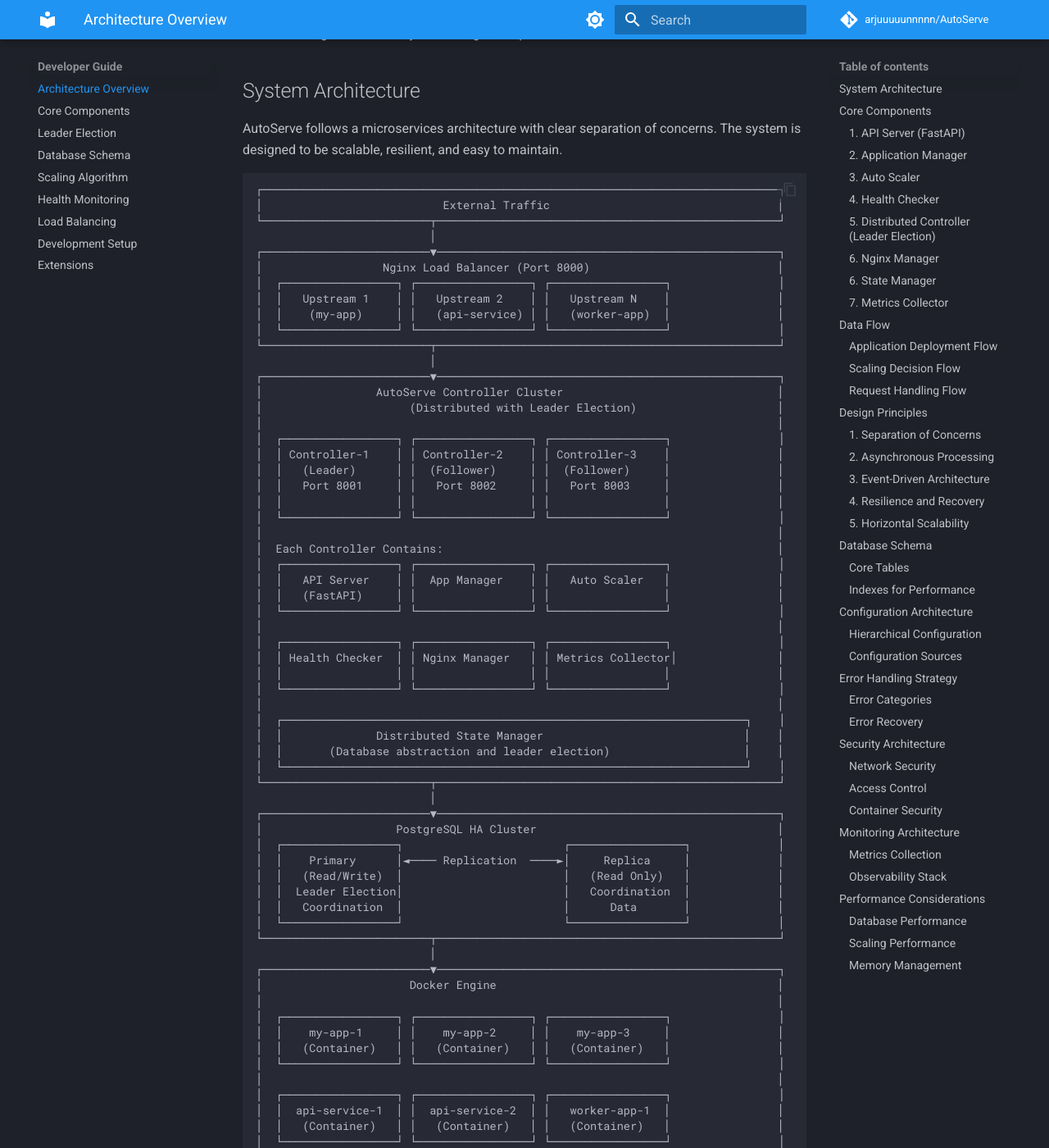
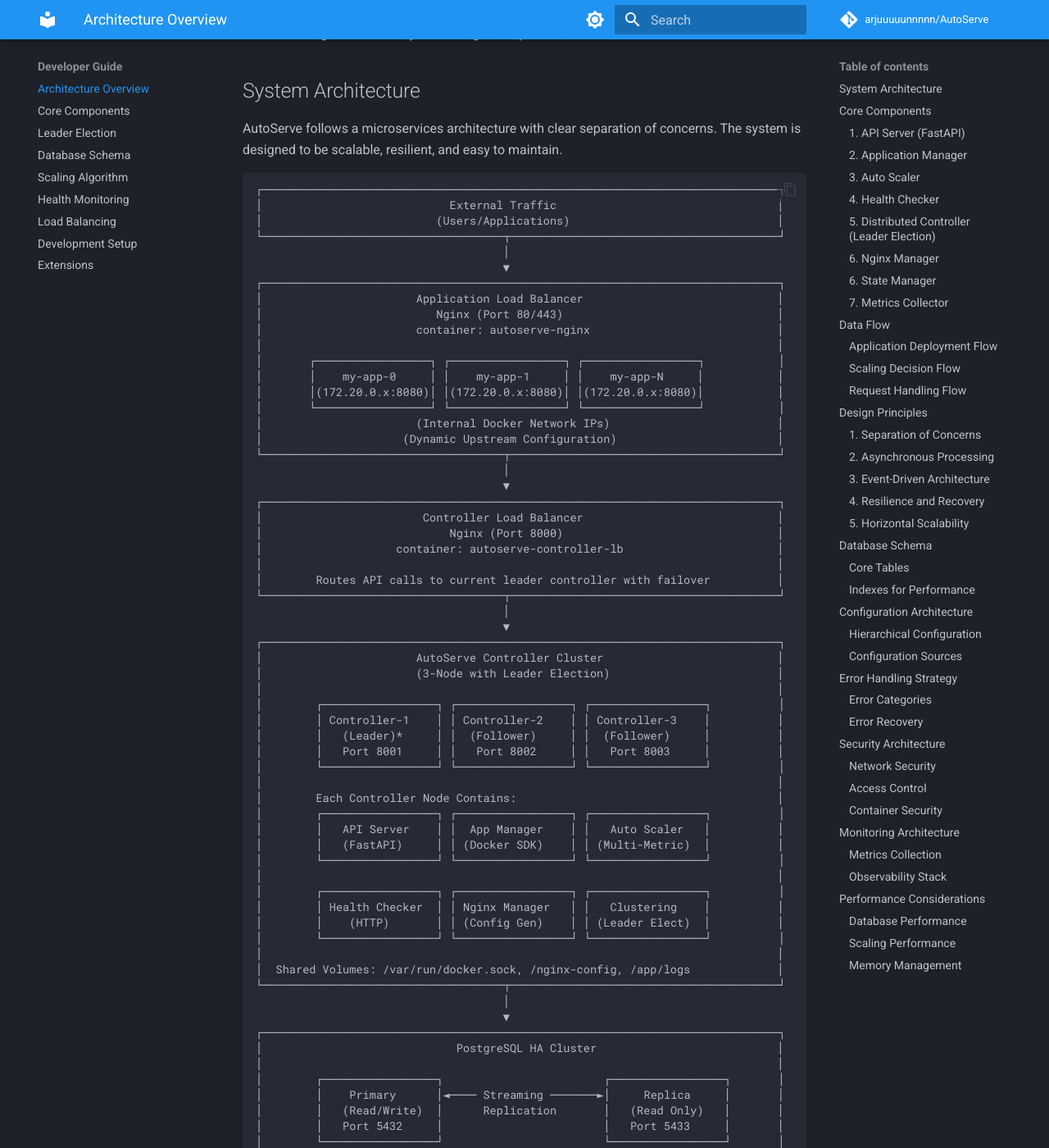
Before and after one commit to arjuuuuunnnnn/Orchestry, an MkDocs documentation site: the page built from docs/developer-guide/architecture.md, in a window 1280 px wide and 1400 px high, scrolled down 200 px. Shown: the whole window at 82% size. Built offline with MkDocs 1.6.1 and Material for MkDocs 9.7.7, drawn with Linux system fonts in a browser that asks for light colours; comment, search, counter and statistics services are not loaded; the version menu is left out; some of the changed text lies outside the part shown.

Commit message:
docs: update done

````diff
--- a/docs/developer-guide/architecture.md
+++ b/docs/developer-guide/architecture.md
@@ -8,67 +8,84 @@
 
 ```
 ┌─────────────────────────────────────────────────────────────────────────────┐
-│                           External Traffic                                  │
-└─────────────────────────┬───────────────────────────────────────────────────┘
-                          │
-┌─────────────────────────▼───────────────────────────────────────────────────┐
-│                  Nginx Load Balancer (Port 8000)                            │
-│  ┌─────────────────┐ ┌─────────────────┐ ┌─────────────────┐                │
-│  │   Upstream 1    │ │   Upstream 2    │ │   Upstream N    │                │
-│  │    (my-app)     │ │   (api-service) │ │   (worker-app)  │                │
-│  └─────────────────┘ └─────────────────┘ └─────────────────┘                │
-└─────────────────────────┬───────────────────────────────────────────────────┘
-                          │
-┌─────────────────────────▼───────────────────────────────────────────────────┐
-│                 AutoServe Controller Cluster                                │
-│                      (Distributed with Leader Election)                     │
+│                            External Traffic                                 │
+│                          (Users/Applications)                               │
+└────────────────────────────────────┬────────────────────────────────────────┘
+                                     │
+                                     ▼
+┌─────────────────────────────────────────────────────────────────────────────┐
+│                       Application Load Balancer                             │
+│                          Nginx (Port 80/443)                                │
+│                       container: autoserve-nginx                            │
 │                                                                             │
-│  ┌─────────────────┐ ┌─────────────────┐ ┌─────────────────┐                │
-│  │ Controller-1    │ │ Controller-2    │ │ Controller-3    │                │
-│  │   (Leader)      │ │  (Follower)     │ │  (Follower)     │                │
-│  │   Port 8001     │ │   Port 8002     │ │   Port 8003     │                │
-│  │                 │ │                 │ │                 │                │
-│  └─────────────────┘ └─────────────────┘ └─────────────────┘                │
+│       ┌─────────────────┐ ┌─────────────────┐ ┌─────────────────┐           │
+│       │    my-app-0     │ │    my-app-1     │ │    my-app-N     │           │
+│       │(172.20.0.x:8080)│ │(172.20.0.x:8080)│ │(172.20.0.x:8080)│           │
+│       └─────────────────┘ └─────────────────┘ └─────────────────┘           │
+│                       (Internal Docker Network IPs)                         │
+│                     (Dynamic Upstream Configuration)                        │
+└────────────────────────────────────┬────────────────────────────────────────┘
+                                     │
+                                     ▼
+┌─────────────────────────────────────────────────────────────────────────────┐
+│                        Controller Load Balancer                             │
+│                            Nginx (Port 8000)                                │
+│                    container: autoserve-controller-lb                       │
 │                                                                             │
-│  Each Controller Contains:                                                  │
-│  ┌─────────────────┐ ┌─────────────────┐ ┌─────────────────┐                │
-│  │   API Server    │ │  App Manager    │ │   Auto Scaler   │                │
-│  │   (FastAPI)     │ │                 │ │                 │                │
-│  └─────────────────┘ └─────────────────┘ └─────────────────┘                │
+│        Routes API calls to current leader controller with failover          │
+└────────────────────────────────────┬────────────────────────────────────────┘
+                                     │
+                                     ▼
+┌─────────────────────────────────────────────────────────────────────────────┐
+│                       AutoServe Controller Cluster                          │
+│                       (3-Node with Leader Election)                         │
 │                                                                             │
-│  ┌─────────────────┐ ┌─────────────────┐ ┌─────────────────┐                │
-│  │ Health Checker  │ │ Nginx Manager   │ │ Metrics Collector│               │
-│  │                 │ │                 │ │                 │                │
-│  └─────────────────┘ └─────────────────┘ └─────────────────┘                │
+│        ┌─────────────────┐ ┌─────────────────┐ ┌─────────────────┐          │
+│        │ Controller-1    │ │ Controller-2    │ │ Controller-3    │          │
+│        │   (Leader)*     │ │  (Follower)     │ │  (Follower)     │          │
+│        │   Port 8001     │ │   Port 8002     │ │   Port 8003     │          │
+│        └─────────────────┘ └─────────────────┘ └─────────────────┘          │
 │                                                                             │
-│  ┌─────────────────────────────────────────────────────────────────────┐    │
-│  │              Distributed State Manager                              │    │
-│  │       (Database abstraction and leader election)                    │    │
-│  └─────────────────────────────────────────────────────────────────────┘    │
-└─────────────────────────┬───────────────────────────────────────────────────┘
-                          │
-┌─────────────────────────▼───────────────────────────────────────────────────┐
-│                    PostgreSQL HA Cluster                                    │
-│  ┌─────────────────┐                        ┌─────────────────┐             │
-│  │    Primary      │◄──── Replication  ────►│     Replica     │             │
-│  │   (Read/Write)  │                        │   (Read Only)   │             │
-│  │  Leader Election│                        │   Coordination  │             │
-│  │   Coordination  │                        │      Data       │             │
-│  └─────────────────┘                        └─────────────────┘             │
-└─────────────────────────┬───────────────────────────────────────────────────┘
-                          │
-┌─────────────────────────▼───────────────────────────────────────────────────┐
-│                      Docker Engine                                          │
+│        Each Controller Node Contains:                                       │
+│        ┌─────────────────┐ ┌─────────────────┐ ┌─────────────────┐          │
+│        │   API Server    │ │  App Manager    │ │   Auto Scaler   │          │
+│        │   (FastAPI)     │ │ (Docker SDK)    │ │ (Multi-Metric)  │          │
+│        └─────────────────┘ └─────────────────┘ └─────────────────┘          │
 │                                                                             │
-│  ┌─────────────────┐ ┌─────────────────┐ ┌─────────────────┐                │
-│  │    my-app-1     │ │    my-app-2     │ │    my-app-3     │                │
-│  │   (Container)   │ │   (Container)   │ │   (Container)   │                │
-│  └─────────────────┘ └─────────────────┘ └─────────────────┘                │
+│        ┌─────────────────┐ ┌─────────────────┐ ┌─────────────────┐          │
+│        │ Health Checker  │ │ Nginx Manager   │ │   Clustering    │          │
+│        │    (HTTP)       │ │ (Config Gen)    │ │ (Leader Elect)  │          │
+│        └─────────────────┘ └─────────────────┘ └─────────────────┘          │
 │                                                                             │
-│  ┌─────────────────┐ ┌─────────────────┐ ┌─────────────────┐                │
-│  │  api-service-1  │ │  api-service-2  │ │   worker-app-1  │                │
-│  │   (Container)   │ │   (Container)   │ │   (Container)   │                │
-│  └─────────────────┘ └─────────────────┘ └─────────────────┘                │
+│  Shared Volumes: /var/run/docker.sock, /nginx-config, /app/logs             │
+└────────────────────────────────────┬────────────────────────────────────────┘
+                                     │
+                                     ▼
+┌─────────────────────────────────────────────────────────────────────────────┐
+│                             PostgreSQL HA Cluster                           │
+│                                                                             │
+│        ┌─────────────────┐                        ┌─────────────────┐       │
+│        │    Primary      │◄──── Streaming ───────►│     Replica     │       │
+│        │   (Read/Write)  │      Replication       │   (Read Only)   │       │
+│        │   Port 5432     │                        │   Port 5433     │       │
+│        └─────────────────┘                        └─────────────────┘       │
+│                                                                             │
+│  Used for: App specs, instances, events, metrics, cluster coordination      │
+└────────────────────────────────────┬────────────────────────────────────────┘
+                                     │
+                                     ▼
+┌─────────────────────────────────────────────────────────────────────────────┐
+│                              Docker Engine                                  │
+│                            (Container Runtime)                              │
+│                                                                             │
+│        ┌─────────────────┐ ┌─────────────────┐ ┌─────────────────┐          │
+│        │    my-app-0     │ │    my-app-1     │ │    my-app-2     │          │
+│        │   (Container)   │ │   (Container)   │ │   (Container)   │          │
+│        │ 172.20.0.x:8080 │ │ 172.20.0.x:8080 │ │ 172.20.0.x:8080 │          │
+│        └─────────────────┘ └─────────────────┘ └─────────────────┘          │
+│                                                                             │
+│  Network: autoserve (bridge)                                                │
+│  Managed by: Controller cluster via Docker socket (/var/run/docker.sock)    │
 └─────────────────────────────────────────────────────────────────────────────┘
 ```
 
````
Also changed, not shown: arch.md (added, +80 -0 lines), arch2.md (added, +63 -0 lines), docs/developer-guide/leader-election.md (+0 -1 lines).
